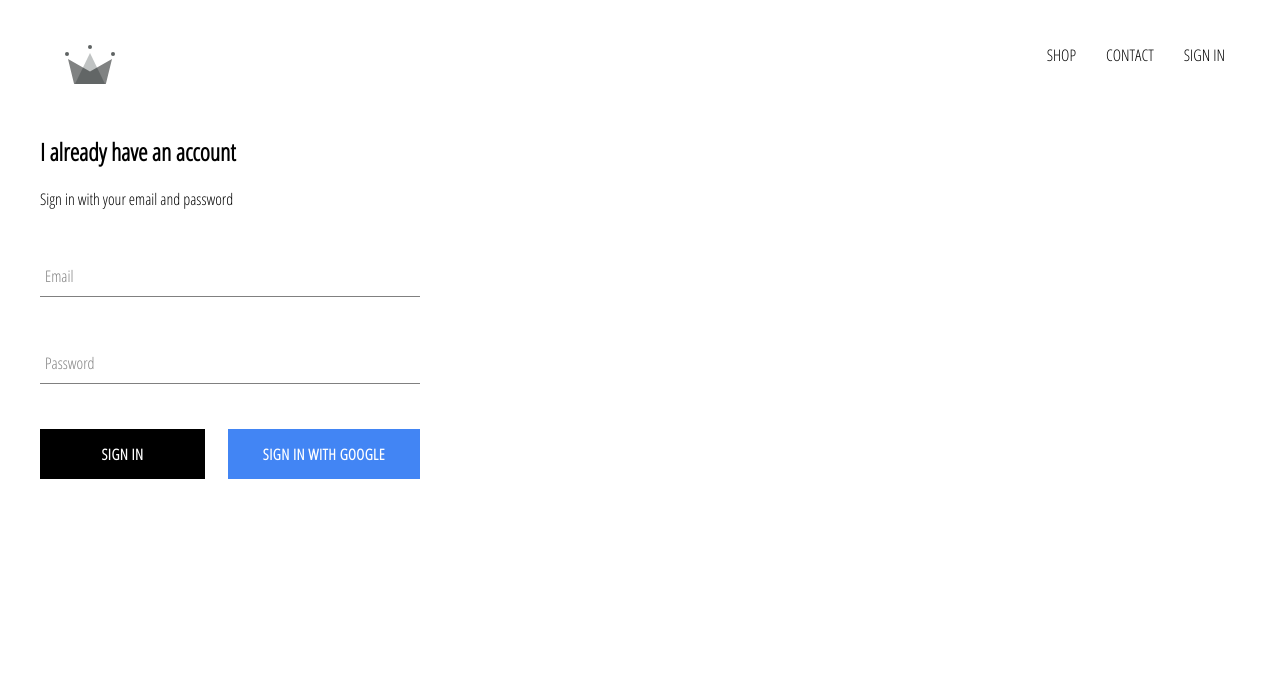
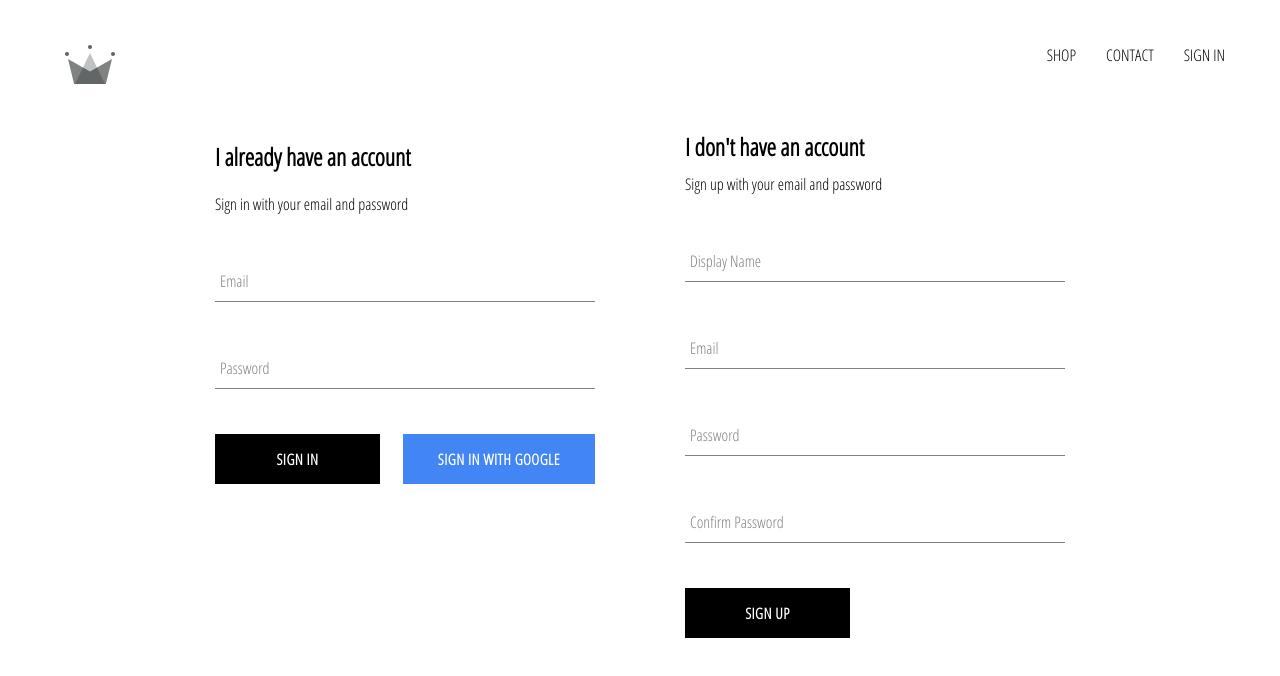
Before and after one commit to fmwong77/e-clothing, a React (Create React App) app: page /signin in a window 1280 px wide. Shown: the top 676 px of the page. Built offline with nearby package versions, Linux system fonts and the light colour scheme; no server answers.

Commit message:
implemented firebase utils, included ability to store authenticated users into our firestore database

```diff
--- a/src/App.js
+++ b/src/App.js
@@ -1,28 +1,46 @@
 import React from 'react';
+import { Switch, Route } from 'react-router-dom';
+
+import './App.css';
+
 import { HomePage } from './pages/homepage/homepage.component';
-import { Switch, Route } from 'react-router-dom';
-import './App.css';
 import ShopPage from './pages/shop/shop.component';
+import SignInAndSignUpPage from './pages/sign-in-and-sign-up/sign-in-and-sign-up.component';
 import Header from './components/header/header.component';
-import SignInAndSignUp from './components/sign-in-and-sign-up/sign-in-and-sign-up.component';
-import { auth } from './firebase/firebase.utils';
+import { auth, createUserProfileDocument } from './firebase/firebase.utils';
 
 class App extends React.Component {
 	constructor() {
 		super();
-		this.state = { currentUser: null };
+
+		this.state = {
+			currentUser: null,
+		};
 	}
 
 	unsubscribeFromAuth = null;
+
 	componentDidMount() {
-		this.unsubscribeFromAuth = auth.onAuthStateChanged((user) => {
-			this.setState({ currentUser: user });
-			console.log(user);
+		this.unsubscribeFromAuth = auth.onAuthStateChanged(async (userAuth) => {
+			if (userAuth) {
+				const userRef = await createUserProfileDocument(userAuth);
+
+				userRef.onSnapshot((snapShot) => {
+					this.setState({
+						currentUser: {
+							id: snapShot.id,
+							...snapShot.data(),
+						},
+					});
+				});
+			}
+
+			this.setState({ currentUser: userAuth });
 		});
 	}
 
 	componentWillUnmount() {
-		auth.unsubscribeFromAuth();
+		this.unsubscribeFromAuth();
 	}
 
 	render() {
@@ -32,7 +50,7 @@
 				<Switch>
 					<Route exact path="/" component={HomePage} />
 					<Route path="/shop" component={ShopPage} />
-					<Route path="/signin" component={SignInAndSignUp} />
+					<Route path="/signin" component={SignInAndSignUpPage} />
 				</Switch>
 			</div>
 		);
--- a/src/components/custom-button/custom-button.component.jsx
+++ b/src/components/custom-button/custom-button.component.jsx
@@ -1,7 +1,9 @@
 import React from 'react';
 import './custom-button.styles.scss';
 
-const CustomButton = ({ children, isGoogleSignIn, ...otherProps }) => (
+const CustomButton = ({ children, isGoogleSignIn, ...otherProps }) => {
+	console.log(children);
+	return (
 		<button
 			className={`${isGoogleSignIn ? 'google-sign-in' : ''} custom-button`}
 			{...otherProps}
@@ -9,4 +11,5 @@
 			{children}
 		</button>
 	);
+};
 export default CustomButton;
--- a/src/components/header/header.component.jsx
+++ b/src/components/header/header.component.jsx
@@ -17,7 +17,7 @@
 				CONTACT
 			</Link>
 			{currentUser ? (
-				<div className="option" onClick={() => auth.signOut}>
+				<div className="option" onClick={() => auth.signOut()}>
 					SIGN OUT
 				</div>
 			) : (
--- a/src/components/sign-in-and-sign-up/sign-in-and-sign-up.component.jsx
+++ /dev/null
@@ -1,11 +0,0 @@
-import React from 'react';
-import SignIn from '../sign-in/sign-in.component';
-import './sign-in-and-sign-up.styles.scss';
-
-const SignInAndSignUp = () => (
-	<div className="sign-in-and-sign-up">
-		<SignIn />
-	</div>
-);
-
-export default SignInAndSignUp;
--- a/src/components/sign-up/sign-up.component.jsx
+++ b/src/components/sign-up/sign-up.component.jsx
@@ -0,0 +1,101 @@
+import React, { Component } from 'react';
+import { auth, createUserProfileDocument } from '../../firebase/firebase.utils';
+import './sign-up.styles.scss';
+import FormInput from '../form-input/form-input.component';
+import CustomButton from '../custom-button/custom-button.component';
+
+class SignUp extends Component {
+	constructor() {
+		super();
+
+		this.state = {
+			displayName: '',
+			email: '',
+			password: '',
+			confirmPassword: '',
+		};
+	}
+
+	handleChange = (event) => {
+		this.setState = { [event.target.name]: event.target.value };
+	};
+
+	handleSubmit = async (event) => {
+		event.preventDefault();
+		const { displayName, email, password, confirmPassword } = this.state;
+		if (password !== confirmPassword) {
+			alert("password don't match");
+			return;
+		}
+
+		try {
+			const { user } = await auth.createUserWithEmailAndPassword(
+				email,
+				password
+			);
+			await createUserProfileDocument(user, { displayName });
+			this.state = {
+				displayName: '',
+				email: '',
+				password: '',
+				confirmPassword: '',
+			};
+		} catch (error) {
+			console.log(error);
+		}
+	};
+
+	handleChange = (event) => {
+		const { name, value } = event.target;
+		this.setState({
+			[name]: value,
+		});
+	};
+
+	render() {
+		const { displayName, email, password, confirmPassword } = this.state;
+		return (
+			<div className="sign-up">
+				<h2 className="title">I don't have an account</h2>
+				<span>Sign up with your email and password</span>
+				<form className="signup-form" onSubmit={this.handleSubmit}>
+					<FormInput
+						type="text"
+						name="displayName"
+						value={displayName}
+						label="Display Name"
+						onChange={this.handleChange}
+						required
+					></FormInput>
+					<FormInput
+						type="email"
+						name="email"
+						value={email}
+						label="Email"
+						onChange={this.handleChange}
+						required
+					></FormInput>
+					<FormInput
+						type="password"
+						name="password"
+						value={password}
+						label="Password"
+						onChange={this.handleChange}
+						required
+					></FormInput>
+					<FormInput
+						type="password"
+						name="confirmPassword"
+						value={confirmPassword}
+						label="Confirm Password"
+						onChange={this.handleChange}
+						required
+					></FormInput>
+					<CustomButton>Sign Up</CustomButton>
+				</form>
+			</div>
+		);
+	}
+}
+
+export default SignUp;
--- a/src/components/sign-up/sign-up.styles.scss
+++ b/src/components/sign-up/sign-up.styles.scss
@@ -0,0 +1,9 @@
+.sign-up {
+	display: flex;
+	flex-direction: column;
+	width: 380px;
+
+	.title {
+		margin: 10px 0;
+	}
+}
--- a/src/firebase/firebase.utils.js
+++ b/src/firebase/firebase.utils.js
@@ -13,6 +13,31 @@
 	measurementId: 'G-GQXE1ZTPD2',
 };
 
+export const createUserProfileDocument = async (
+	userAuth,
+	...additionalData
+) => {
+	if (!userAuth) return;
+	const userRef = firestore.doc(`/users/${userAuth.uid}`);
+	const snapShot = await userRef.get();
+	if (!snapShot.exists) {
+		const { displayName, email } = userAuth;
+		const createdAt = new Date();
+
+		try {
+			await userRef.set({
+				displayName,
+				email,
+				createdAt,
+				...additionalData,
+			});
+		} catch (error) {
+			console.log('error creating user', error.message);
+		}
+	}
+	return userRef;
+};
+
 firebase.initializeApp(config);
 export const auth = firebase.auth();
 export const firestore = firebase.firestore();
--- /dev/null
+++ b/src/pages/sign-in-and-sign-up/sign-in-and-sign-up.component.jsx
@@ -0,0 +1,13 @@
+import React from 'react';
+import SignIn from '../../components/sign-in/sign-in.component';
+import SignUp from '../../components/sign-up/sign-up.component';
+import './sign-in-and-sign-up.styles.scss';
+
+const SignInAndSignUpPage = () => (
+	<div className="sign-in-and-sign-up">
+		<SignIn />
+		<SignUp />
+	</div>
+);
+
+export default SignInAndSignUpPage;
--- /dev/null
+++ b/src/pages/sign-in-and-sign-up/sign-in-and-sign-up.styles.scss
@@ -0,0 +1,6 @@
+.sign-in-and-sign-up {
+	width: 850px;
+	display: flex;
+	justify-content: space-between;
+	margin: 30px auto;
+}
```
Also changed, not shown: src/components/sign-in-and-sign-up/sign-in-and-sign-up.styles.scss (deleted). Lines whose indentation alone changed are shown as unchanged.
